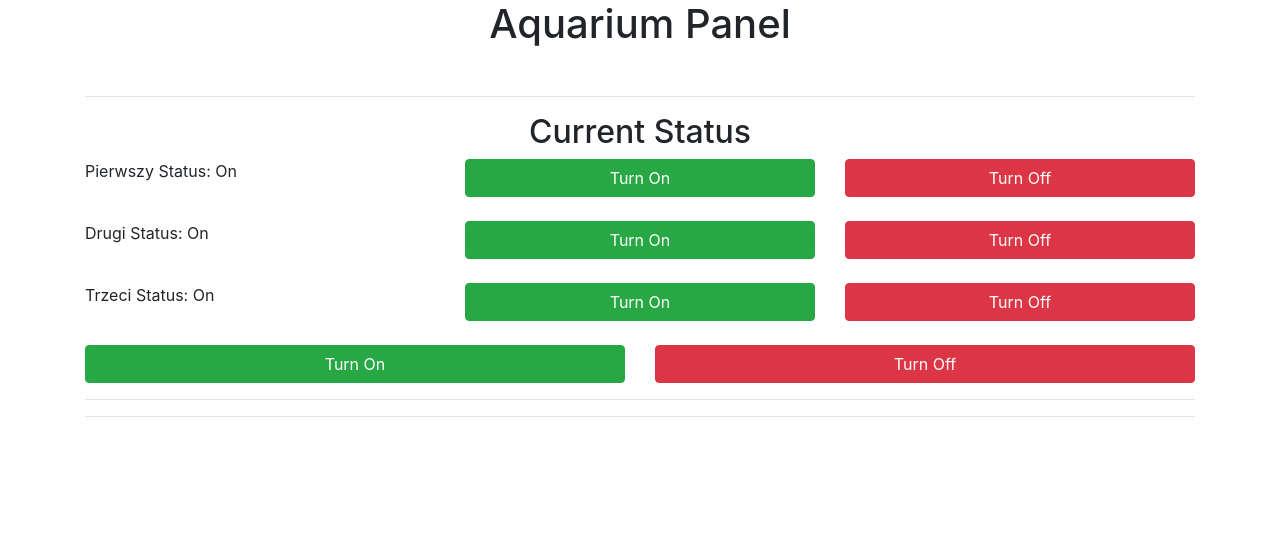
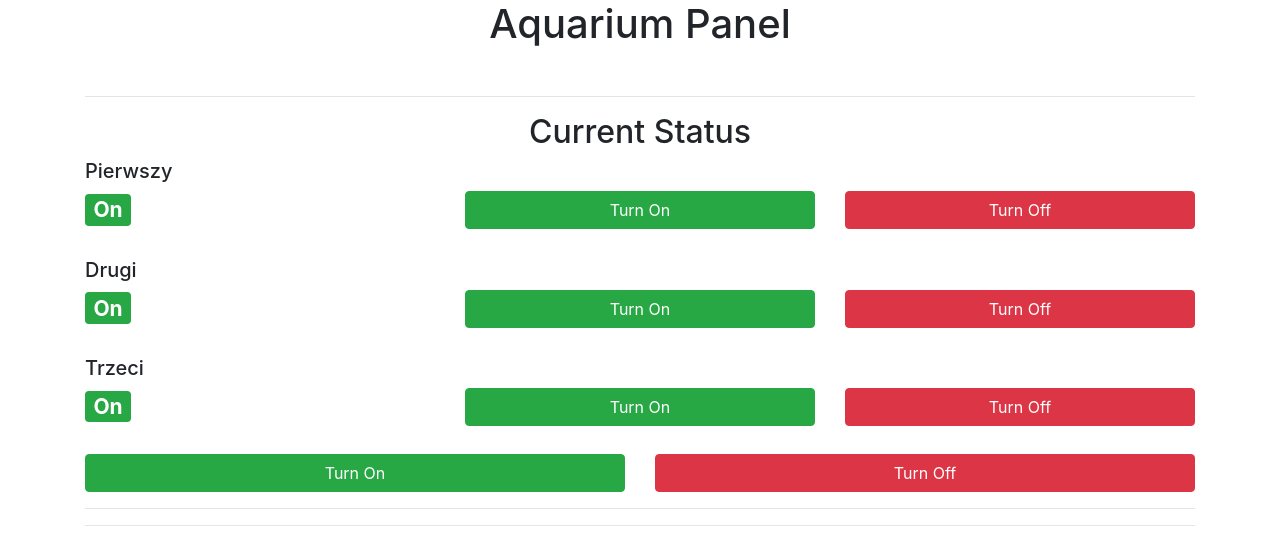
Before and after one commit to Brlo1992/AquariumPanel, a React (Create React App) app in the folder OZE.AquariumDevicePanel/aquarium_panel/: page / in a window 1280 px wide. Shown: the top 548 px of the page. Built offline with nearby package versions, Linux system fonts and the light colour scheme.

Commit message:
Change ledStatus

```diff
--- a/OZE.AquariumDevicePanel/aquarium_panel/src/components/LedSetStatus.js
+++ b/OZE.AquariumDevicePanel/aquarium_panel/src/components/LedSetStatus.js
@@ -1,11 +1,15 @@
 import React from 'react';
-import {Col} from 'reactstrap';
+import {Badge} from 'reactstrap';
 
 export const LetSetStatus = (props) => {
+    let status = <Badge color="danger">Off</Badge>;
+
+    if(props.ledStatus){
+        status = <Badge color="success">On</Badge>;
+    }
+
     return <div>
-        <span>{props.ledSetName}</span>
-        <span> Status: </span>
-        <span>{props.ledSetStatus}</span>
+        <h3>{status}</h3>
     </div>
 }
 
--- a/OZE.AquariumDevicePanel/aquarium_panel/src/components/LedSets.js
+++ b/OZE.AquariumDevicePanel/aquarium_panel/src/components/LedSets.js
@@ -6,7 +6,12 @@ export default class LedSet extends React.Component {
     render() {
         return <Row>
             <Col>
-                <LedSetStatus ledSetName={this.props.name} ledSetId={this.props.id} ledSetStatus="On"/>
+                <Row>
+                    <Col><h5>{this.props.name}</h5></Col>
+                </Row>
+                <Row>
+                    <Col>
+                        <LedSetStatus ledSetId={this.props.id} ledStatus={true} />
                     </Col>
                     <Col>
                         <a className="btn btn-success btn-block"
@@ -17,5 +22,7 @@ export default class LedSet extends React.Component {
                             href={"http://192.168.8.133/turnOff/".concat(this.props.id)}>Turn Off</a>
                     </Col>
                 </Row>
+            </Col>
+        </Row>
     }
 }
```
Lines whose indentation alone changed are shown as unchanged.
